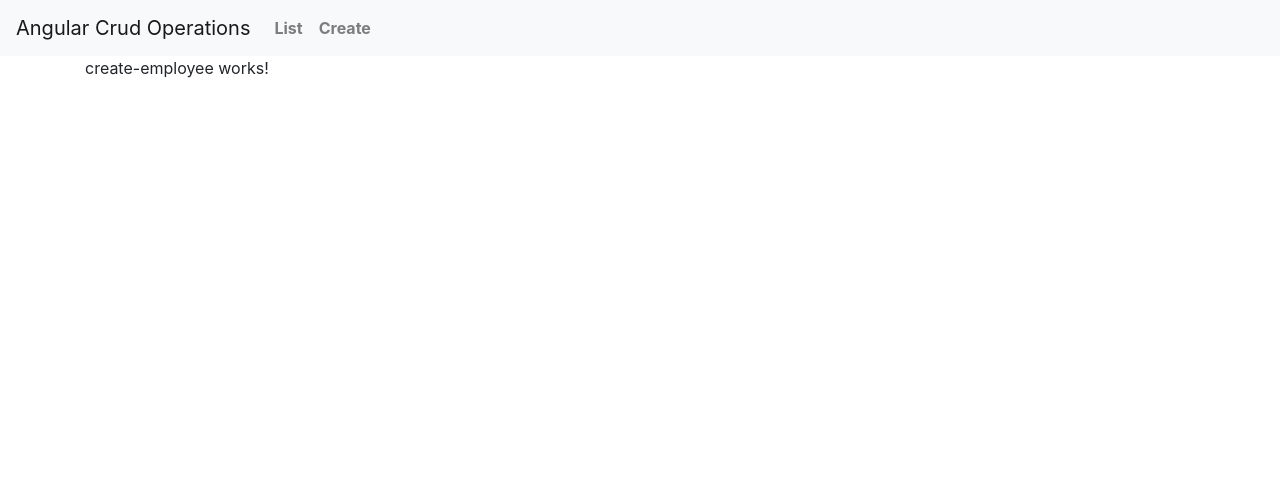
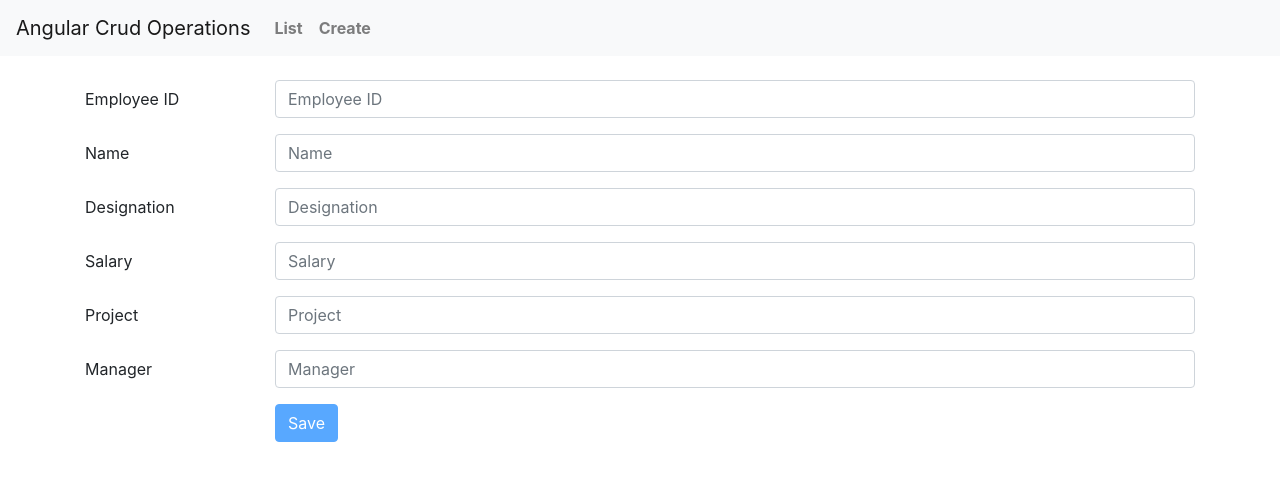
Before and after one commit to Nishchaljain/AngularCrudPractice, an Angular app: page /create in a window 1280 px wide. Shown: the top 480 px of the page. Built offline with nearby package versions, Linux system fonts and the light colour scheme.

Commit message:
Added Create Employee form, Validate the form, and implemented Insertion of employee

```diff
--- a/src/app/app-routing.module.ts
+++ b/src/app/app-routing.module.ts
@@ -2,12 +2,14 @@ import { NgModule } from '@angular/core';
 import { Routes, RouterModule } from '@angular/router';
 import { ListEmployeesComponent } from './employees/list-employees.component';
 import { CreateEmployeeComponent } from './employees/create-employee.component';
+import { EditEmployeeComponent } from './employees/edit-employee.component';
 
 
 const routes: Routes = [
   { path: 'list', component: ListEmployeesComponent, pathMatch: 'full' },
   { path: 'create', component: CreateEmployeeComponent, pathMatch: 'full' },
   { path: '', redirectTo: '/list', pathMatch: 'full' },
+  { path: 'edit', component: EditEmployeeComponent, pathMatch: 'full' },
 ];
 
 @NgModule({
--- a/src/app/app.module.ts
+++ b/src/app/app.module.ts
@@ -1,22 +1,26 @@
 import { BrowserModule } from '@angular/platform-browser';
 import { NgModule } from '@angular/core';
+import { FormsModule } from '@angular/forms';
 
 
 import { AppRoutingModule } from './app-routing.module';
 import { AppComponent } from './app.component';
 import { ListEmployeesComponent } from './employees/list-employees.component';
 import { CreateEmployeeComponent } from './employees/create-employee.component';
+import { EditEmployeeComponent } from './employees/edit-employee.component';
 
 
 @NgModule({
   declarations: [
     AppComponent,
     ListEmployeesComponent,
-    CreateEmployeeComponent
+    CreateEmployeeComponent,
+    EditEmployeeComponent
   ],
   imports: [
     BrowserModule,
     AppRoutingModule,
+    FormsModule
 
   ],
   providers: [],
--- a/src/app/employees/create-employee.component.html
+++ b/src/app/employees/create-employee.component.html
@@ -1,3 +1,65 @@
+<br>
 <div class="container">
-    <p>create-employee works!</p>
+    <form #employeeForm="ngForm" (ngSubmit)="onSaveEmployee(employee)">
+        <div class="form-group row">
+            <label for="empID" class="col-sm-2 col-form-label">Employee ID</label>
+            <div class="col-sm-10">
+                <input required name="empID" [(ngModel)]="employee.empId" #empID="ngModel" type="text"
+                    class="form-control" id="empID" placeholder="Employee ID">
+                <span class="help-block text-danger" *ngIf="empID.invalid && empID.touched">Employee ID is
+                    required.</span>
+            </div>
+
+        </div>
+        <div class="form-group row">
+            <label for="name" class="col-sm-2 col-form-label">Name</label>
+            <div class="col-sm-10">
+                <input type="text" required name="name" [(ngModel)]="employee.empName" #name="ngModel"
+                    class="form-control" id="name" placeholder="Name">
+                <span class="help-block text-danger" *ngIf="name.invalid && name.touched">Name is
+                    required.</span>
+            </div>
+        </div>
+        <div class="form-group row">
+            <label for="designation" class="col-sm-2 col-form-label">Designation</label>
+            <div class="col-sm-10">
+                <input type="text" required name="designation" [(ngModel)]="employee.empDesignation"
+                    class="form-control" id="designation" #designation="ngModel" placeholder="Designation">
+                <span class="help-block text-danger" *ngIf="designation.invalid && designation.touched">Designation is
+                    required.</span>
+            </div>
+        </div>
+        <div class="form-group row">
+            <label for="salary" class="col-sm-2 col-form-label">Salary</label>
+            <div class="col-sm-10">
+                <input type="text" required name="salary" [(ngModel)]="employee.empSalary" class="form-control"
+                    #salary="ngModel" id="salary" placeholder="Salary">
+                <span class="help-block text-danger" *ngIf="salary.invalid && salary.touched">Salary is
+                    required.</span>
+            </div>
+        </div>
+        <div class="form-group row">
+            <label for="project" class="col-sm-2 col-form-label">Project</label>
+            <div class="col-sm-10">
+                <input type="text" required name="project" [(ngModel)]="employee.empProjectName" #projectName="ngModel"
+                    class="form-control" id="project" placeholder="Project">
+                <span class="help-block text-danger" *ngIf="projectName.invalid && projectName.touched">Project Name is
+                    required.</span>
+            </div>
+        </div>
+        <div class="form-group row">
+            <label for="manager" class="col-sm-2 col-form-label">Manager</label>
+            <div class="col-sm-10">
+                <input type="text" required name="manager" [(ngModel)]="employee.empManager" #manager="ngModel"
+                    class="form-control" id="manager" placeholder="Manager">
+                <span class="help-block text-danger" *ngIf="manager.invalid && manager.touched">Manager is
+                    required.</span>
+            </div>
+        </div>
+        <div class="form-group row">
+            <div class="col-sm-2 offset-2">
+                <button type="submit" class="btn btn-primary" [disabled]="employeeForm.invalid">Save</button>
+            </div>
+        </div>
+    </form>
 </div>
--- a/src/app/employees/create-employee.component.ts
+++ b/src/app/employees/create-employee.component.ts
@@ -1,4 +1,8 @@
 import { Component, OnInit } from '@angular/core';
+import { Employee } from '../Models/employee.model';
+import { EmployeeService } from './employee.service';
+import { Router } from '@angular/router';
+
 
 @Component({
   selector: 'app-create-employee',
@@ -7,9 +11,27 @@ import { Component, OnInit } from '@angular/core';
 })
 export class CreateEmployeeComponent implements OnInit {
 
-  constructor() { }
+
+  employee: Employee = {
+    empId: null,
+    empName: null,
+    empDesignation: null,
+    empSalary: null,
+    empProjectName: null,
+    empManager: null,
+  }
+
+  constructor(private _empService: EmployeeService,
+    private _router: Router) { }
 
   ngOnInit(): void {
   }
 
+  onSaveEmployee(employee: Employee) {
+    this._empService.insertEmployee(employee);
+    this._router.navigate(['/list'])
+
+
+  }
+
 }
--- /dev/null
+++ b/src/app/employees/edit-employee.component.html
@@ -0,0 +1 @@
+<p>edit-employee works!</p>
--- /dev/null
+++ b/src/app/employees/edit-employee.component.ts
@@ -0,0 +1,15 @@
+import { Component, OnInit } from '@angular/core';
+
+@Component({
+  selector: 'app-edit-employee',
+  templateUrl: './edit-employee.component.html',
+  styleUrls: ['./edit-employee.component.css']
+})
+export class EditEmployeeComponent implements OnInit {
+
+  constructor() { }
+
+  ngOnInit(): void {
+  }
+
+}
--- a/src/app/employees/employee.service.ts
+++ b/src/app/employees/employee.service.ts
@@ -1,10 +1,13 @@
 import { Injectable } from '@angular/core';
 import { Employee } from '../Models/employee.model';
+
 
 @Injectable({
   providedIn: 'root'
 })
 export class EmployeeService {
+
+  employee: Employee;
 
   employees: Employee[] = [
     {
@@ -59,4 +62,12 @@ export class EmployeeService {
   getEmployees() {
     return this.employees;
   }
+
+  insertEmployee(employee: Employee) {
+    this.employees.push(employee);
+  }
+
+  editEmployee(empID: number) {
+    return this.employees.find(e => e.empId === empID);
+  }
 }
--- a/src/app/employees/list-employees.component.html
+++ b/src/app/employees/list-employees.component.html
@@ -1,7 +1,8 @@
 <div class="container">
     <div class="col-md-12">
         <div class="row">
-            <tabel class="table table-hover">
+
+            <table class="table table-hover">
                 <thead>
                     <th>ID</th>
                     <th>Name</th>
@@ -9,6 +10,7 @@
                     <th>Salary</th>
                     <th>Project Name</th>
                     <th>Manager Name</th>
+                    <th>Action</th>
                 </thead>
                 <tbody>
                     <tr *ngFor="let employee of employees">
@@ -18,9 +20,18 @@
                         <td>{{employee.empSalary}}</td>
                         <td>{{employee.empProjectName}}</td>
                         <td>{{employee.empManager}}</td>
+                        <td>
+                            <div class="btn-group" role="group" aria-label="Basic example">
+                                <button type="button" class="btn btn-primary"
+                                    (click)="onEditClick(employee.empId)">Edit</button>
+                                <button type="button" class="btn btn-primary"
+                                    (click)="deleteEmployee(employee.empId)">Delete</button>
+                            </div>
+                        </td>
                     </tr>
                 </tbody>
-            </tabel>
+            </table>
+
         </div>
     </div>
 </div>
--- a/src/app/employees/list-employees.component.ts
+++ b/src/app/employees/list-employees.component.ts
@@ -1,6 +1,8 @@
 import { Component, OnInit } from '@angular/core';
 import { EmployeeService } from './employee.service';
 import { Employee } from '../Models/employee.model';
+import { Router } from '@angular/router'
+
 
 
 @Component({
@@ -11,11 +13,20 @@ export class ListEmployeesComponent implements OnInit {
 
   employees: Employee[];
 
-  constructor(private _empService: EmployeeService) { }
+  constructor(private _empService: EmployeeService, private _router: Router) { }
 
   ngOnInit(): void {
 
     this.employees = this._empService.getEmployees();
   }
 
+  onEditClick(empID: number) {
+    this._empService.editEmployee(empID);
+    this._router.navigate(['/edit']);
+
+  }
+  deleteEmployee(empID: number) {
+
+  }
+
 }
```
Also changed, not shown: src/app/employees/edit-employee.component.css (added).
